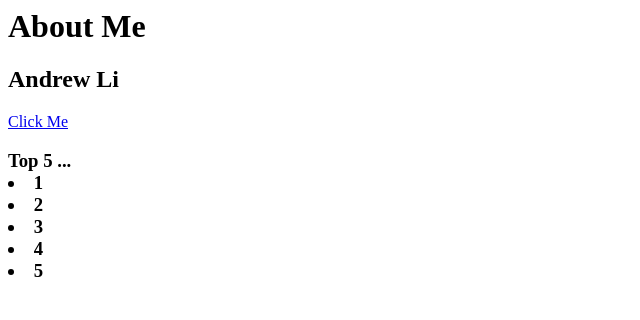
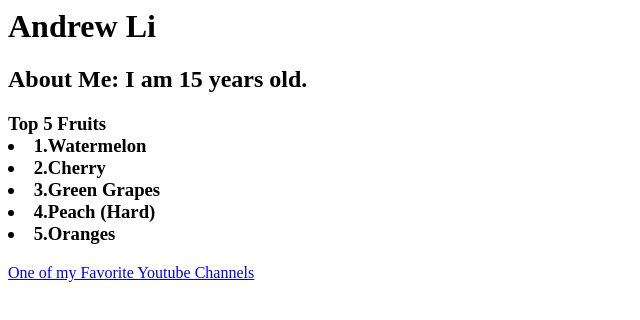
Before and after one commit to staten-island-tech/about-me-page-AndrewL777, a plain HTML site: page index.html in a window 1280 px wide. Shown: the whole page, without its empty margins (0-640 px from the left). Drawn offline with Linux system fonts and the light colour scheme.

Commit message:
Update index.html

```diff
--- a/index.html
+++ b/index.html
@@ -3,20 +3,18 @@
     <meta charset="UTF-8">
     <meta http-equiv="X-UA-Compatible" content="IE=edge">
     <meta name="viewport" content="width=device-width, initial-scale=1.0">
-    <title>Our First HTML</title>
+    <title>Our First Html</title>
 </head>
 <body>
-<h1>About Me</h1>
-    <h2>Andrew Li</h2>
-    <a href="https://www.siths.org/">Click Me</a>
-    <h3>Top 5 ...
-    <li>1</li>
-    <li>2</li>
-    <li>3</li>
-    <li>4</li>
-    <li>5</li>
+    <h1>Andrew Li</h1>
+    <h2>About Me: I am 15 years old.</h2>
+    <h3>Top 5 Fruits
+        <li>1.Watermelon</li>
+        <li>2.Cherry</li>
+        <li>3.Green Grapes</li>
+        <li>4.Peach (Hard) </li>
+        <li>5.Oranges</li>
     </h3>
-
-<img>
+    <a href="https://www.youtube.com/c/MrBallen/videos"> One of my Favorite Youtube Channels </a>
 </body>
 </html>
```
